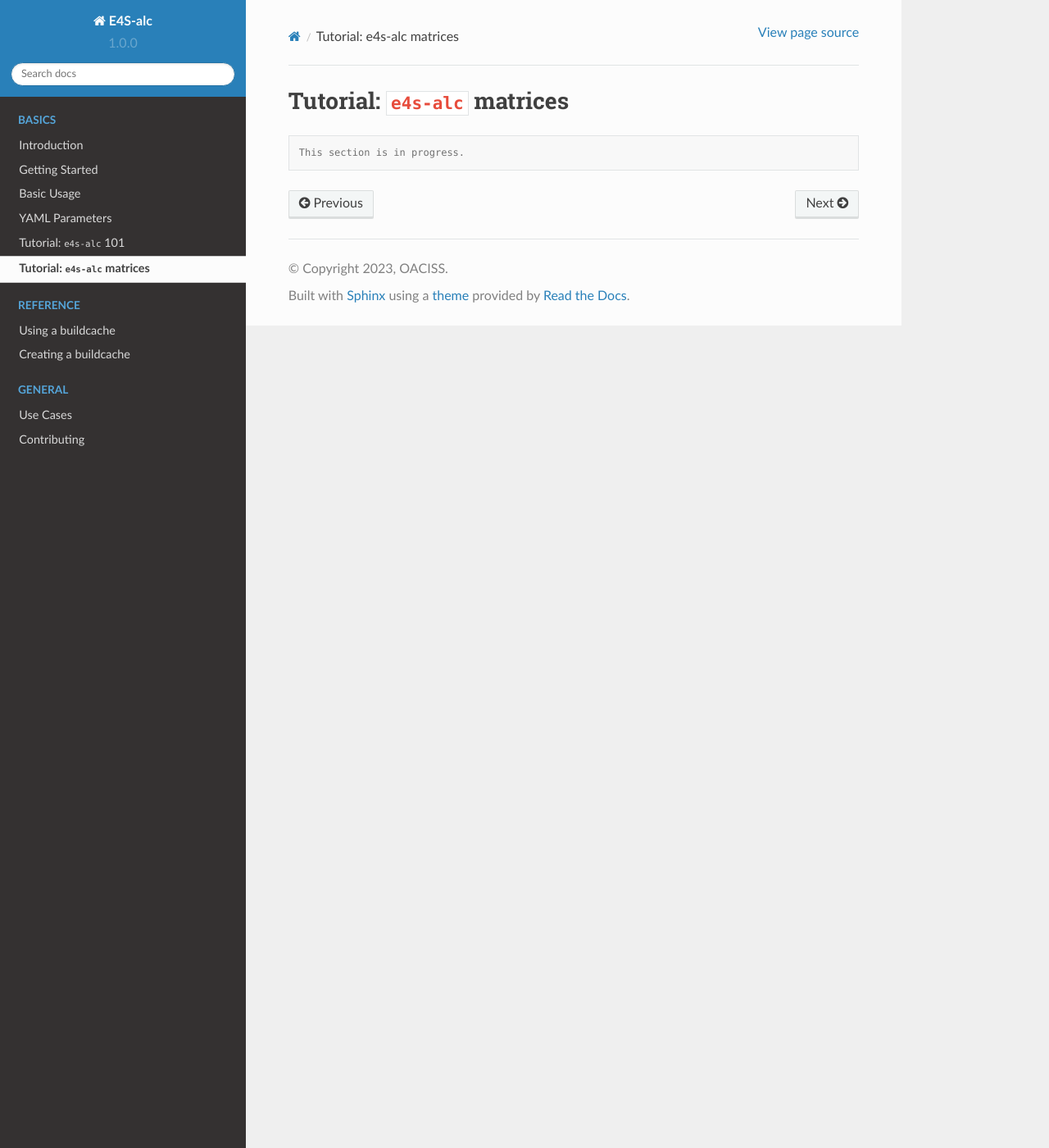
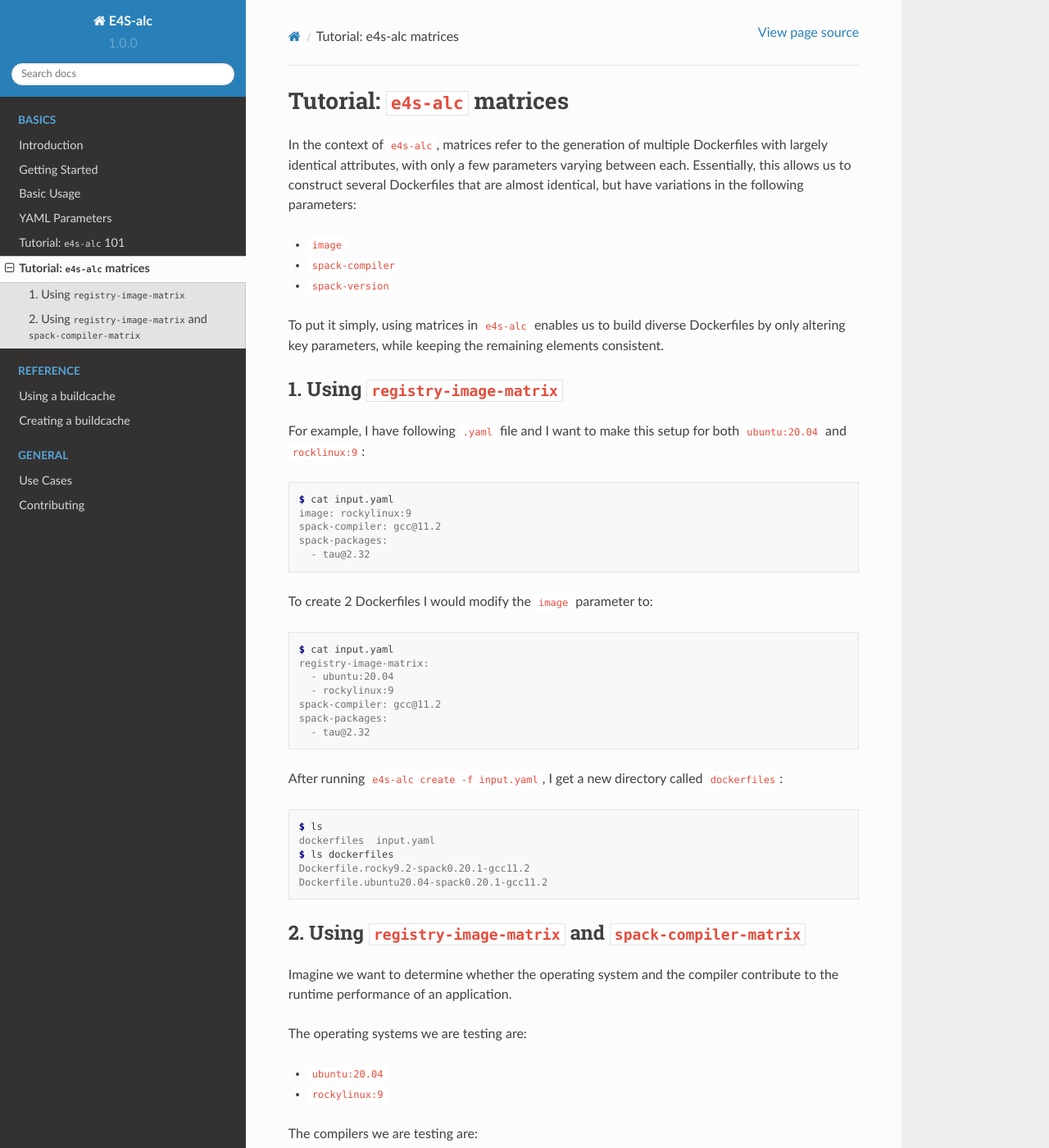
Before and after one commit to E4S-Project/e4s-alc, a Sphinx documentation site: the page built from docs/basics/tutorial_matrix.rst, in a window 1280 px wide and 1400 px high. Shown: the whole window at 82% size. Built offline with Sphinx 7.4.7 and the Read the Docs theme 2.0.0, drawn with Linux system fonts in a browser that asks for light colours; some of the changed text lies outside the part shown.

Commit message:
Add tutorials

```diff
--- a/docs/basics/basic_usage.rst
+++ b/docs/basics/basic_usage.rst
@@ -54,6 +54,7 @@ Because building scientific packages is not easy, ``e4s-alc`` provides enough fl
 
      -crt, --certificate           Add an SSL certificate
      -a, --os-package              The name of an OS Package to install
+     --add-remote-file             Add a remote file to the container
      --add-repo                    Clone a GitHub repository into the image
      --pre-system-stage-command    Commands to run at the beginning of the system stage
      --post-system-stage-command   Commands to run at the end of the system stage
@@ -120,7 +121,10 @@ Running an ``e4s-alc create`` command with a lot of parameters can become messy.
    os-packages:
      -
 
-   add-repo:
+   add-remote-files:
+     -
+
+   add-repos:
      -
 
    post-system-stage-commands:
--- a/docs/basics/tutorial_matrix.rst
+++ b/docs/basics/tutorial_matrix.rst
@@ -1,7 +1,94 @@
-===============================
+==============================
 Tutorial: ``e4s-alc`` matrices
-===============================
+==============================
+
+In the context of ``e4s-alc``, matrices refer to the generation of multiple Dockerfiles with largely identical attributes, with only a few parameters varying between each. Essentially, this allows us to construct several Dockerfiles that are almost identical, but have variations in the following parameters:
+
+* ``image``
+* ``spack-compiler``
+* ``spack-version``
+
+To put it simply, using matrices in ``e4s-alc`` enables us to build diverse Dockerfiles by only altering key parameters, while keeping the remaining elements consistent.
+
+----------------------------------
+1. Using ``registry-image-matrix``
+----------------------------------
+
+For example, I have following ``.yaml`` file and I want to make this setup for both ``ubuntu:20.04`` and ``rocklinux:9``:
 
 .. code-block:: console
 
-   This section is in progress.
+   $ cat input.yaml
+   image: rockylinux:9
+   spack-compiler: gcc@11.2
+   spack-packages:
+     - tau@2.32
+
+To create 2 Dockerfiles I would modify the ``image`` parameter to:
+
+.. code-block:: console
+
+   $ cat input.yaml
+   registry-image-matrix:
+     - ubuntu:20.04
+     - rockylinux:9
+   spack-compiler: gcc@11.2
+   spack-packages:
+     - tau@2.32
+
+After running ``e4s-alc create -f input.yaml``, I get a new directory called ``dockerfiles``:
+
+.. code-block:: console
+
+   $ ls
+   dockerfiles  input.yaml
+   $ ls dockerfiles
+   Dockerfile.rocky9.2-spack0.20.1-gcc11.2
+   Dockerfile.ubuntu20.04-spack0.20.1-gcc11.2
+
+----------------------------------------------------------------
+2. Using ``registry-image-matrix`` and ``spack-compiler-matrix``
+----------------------------------------------------------------
+
+Imagine we want to determine whether the operating system and the compiler contribute to the runtime performance of an application.
+
+The operating systems we are testing are:
+
+* ``ubuntu:20.04``
+* ``rockylinux:9``
+
+The compilers we are testing are:
+
+* ``gcc11.2``
+* ``intel-oneapi-compilers``
+
+The combinations of systems we would need to set up are:
+
+* ``ubuntu:20.04`` with ``gcc11.2``
+* ``ubuntu:20.04`` with ``intel-oneapi-compilers``
+* ``rockylinux:9`` with ``gcc11.2``
+* ``rockylinux:9`` with ``intel-oneapi-compilers``
+
+This is where ``e4s-alc`` can greatly help you. We can create a ``.yaml`` file with the following specs:
+
+.. code-block:: console
+
+   $ cat input.yaml
+   registry-image-matrix:
+     - ubuntu:20.04
+     - rockylinux:9
+   spack-compiler-matrix:
+     - gcc@11.2
+     - intel-oneapi-compilers
+   spack-packages:
+     - tau@2.32
+
+After running ``e4s-alc create -f input.yaml``, the new directory ``dockerfiles`` contains:
+
+.. code-block:: console
+
+   $ ls dockerfiles
+   Dockerfile.rocky9.2-spack0.20.1-gcc11.2
+   Dockerfile.rocky9.2-spack0.20.1-oneapilatest
+   Dockerfile.ubuntu20.04-spack0.20.1-gcc11.2
+   Dockerfile.ubuntu20.04-spack0.20.1-oneapilatest
```
Also changed, not shown: docs/basics/getting_started.rst (+14 -20 lines), docs/basics/tutorial_101.rst (+47 -5 lines), docs/basics/yaml_parameters.rst (+28 -7 lines).
